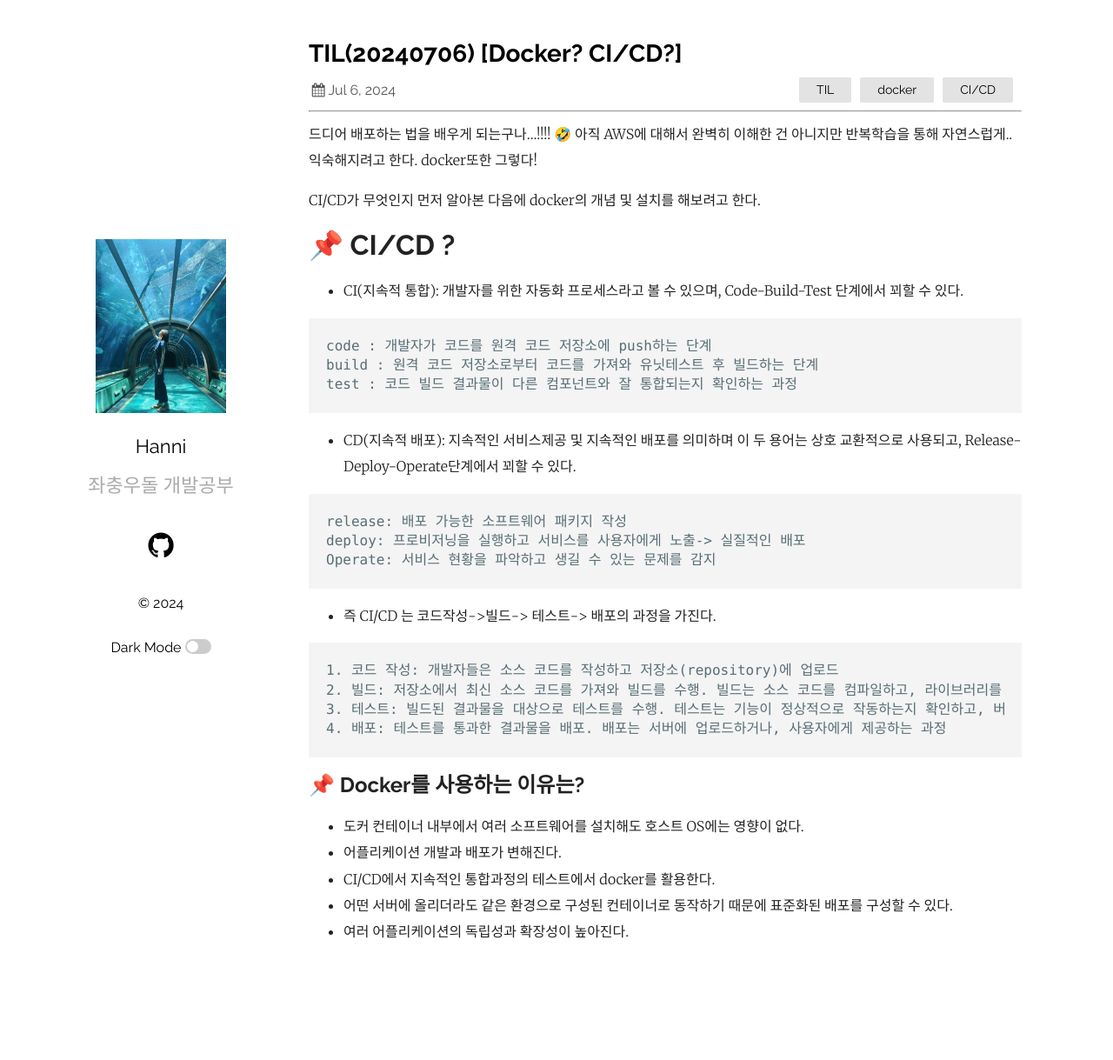
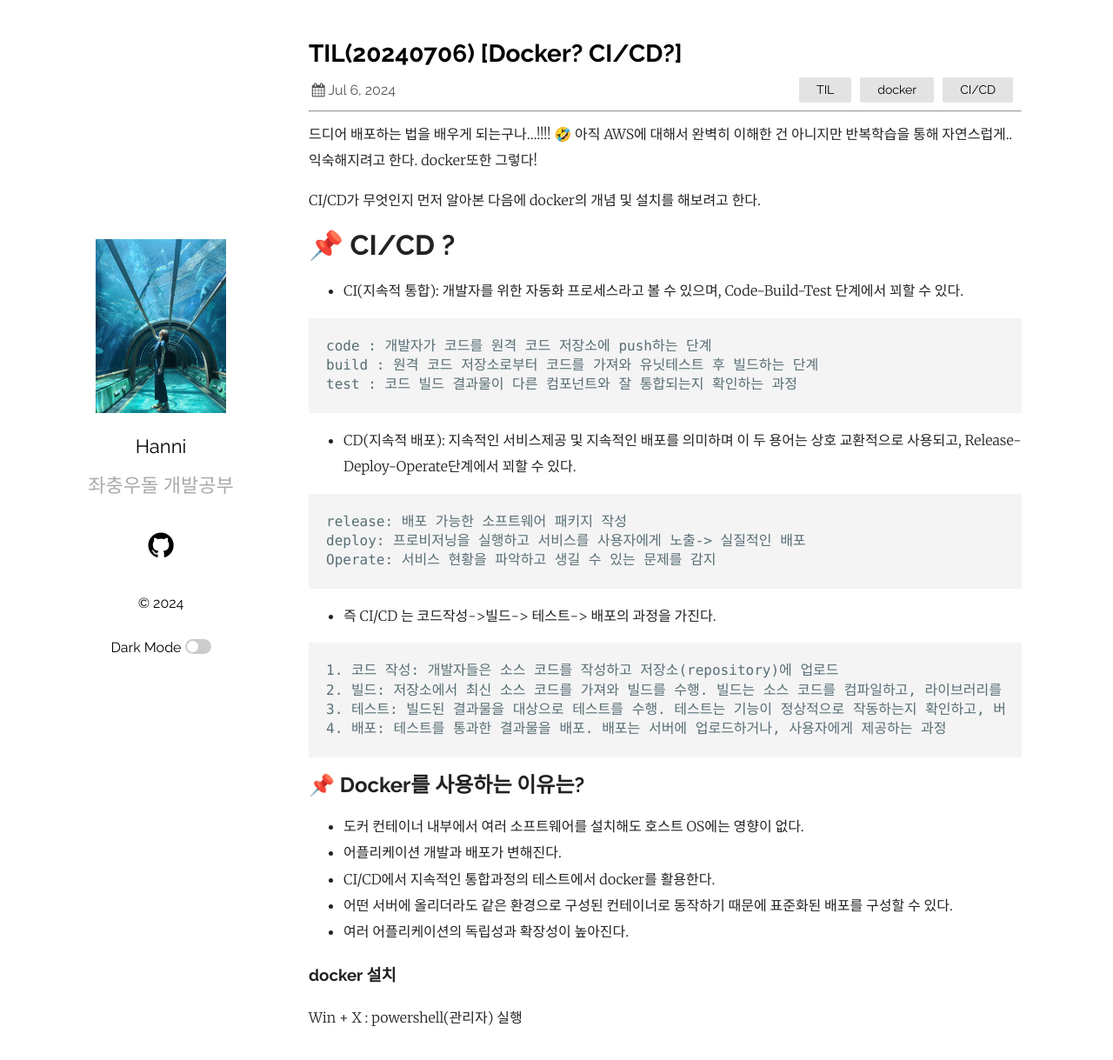
Before and after one commit to HaejungHan/HaejungHan.previous.blog, a Jekyll site: the page built from _posts/2024-07/2024-07-06-copy.markdown, in a window 1280 px wide and 1230 px high. Shown: the top 1219 px of the window at 87% size. Built offline with Jekyll 4.4.1, drawn with Linux system fonts in a browser that asks for light colours.

Commit message:
20240706

```diff
--- a/_posts/2024-07/2024-07-06-copy.markdown
+++ b/_posts/2024-07/2024-07-06-copy.markdown
@@ -43,3 +43,8 @@
 - CI/CD에서 지속적인 통합과정의 테스트에서 docker를 활용한다.
 - 어떤 서버에 올리더라도 같은 환경으로 구성된 컨테이너로 동작하기 때문에 표준화된 배포를 구성할 수 있다.
 - 여러 어플리케이션의 독립성과 확장성이 높아진다.
+
+
+### docker 설치
+
+Win + X : powershell(관리자) 실행
```
